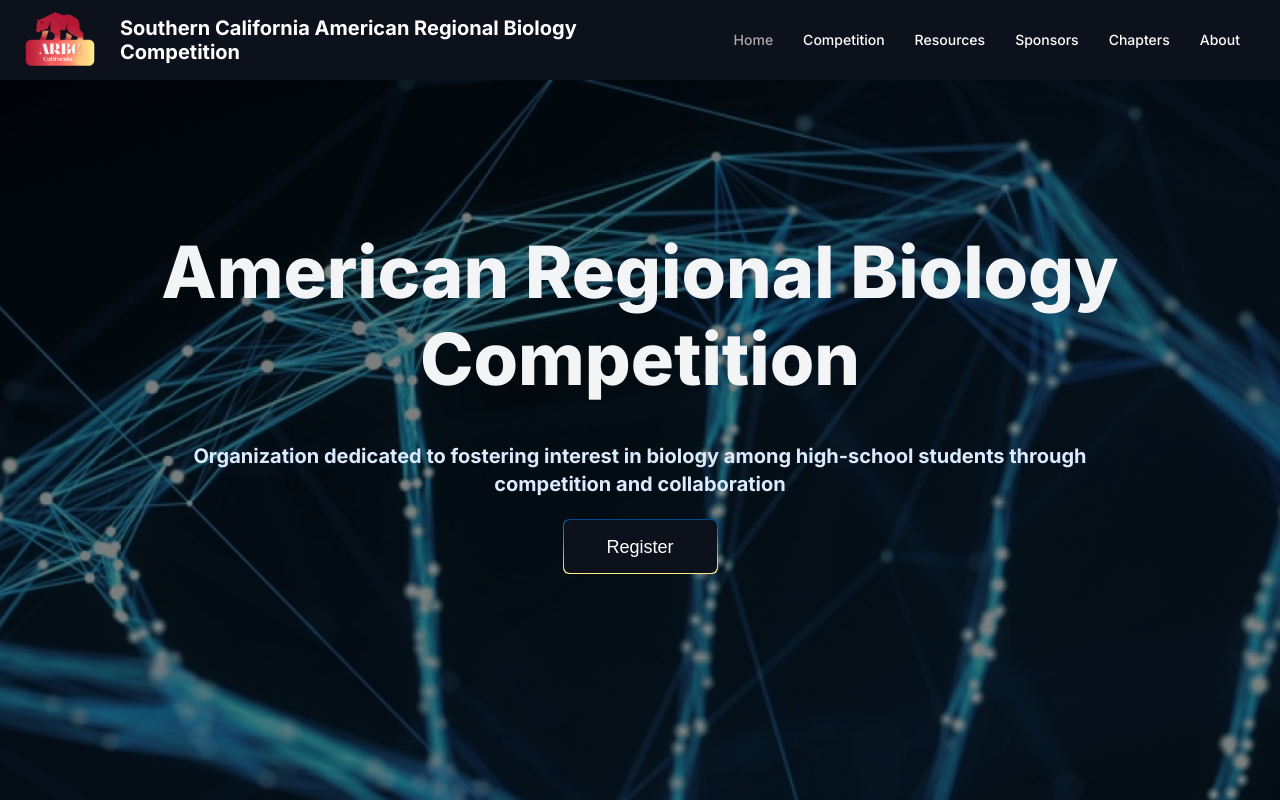
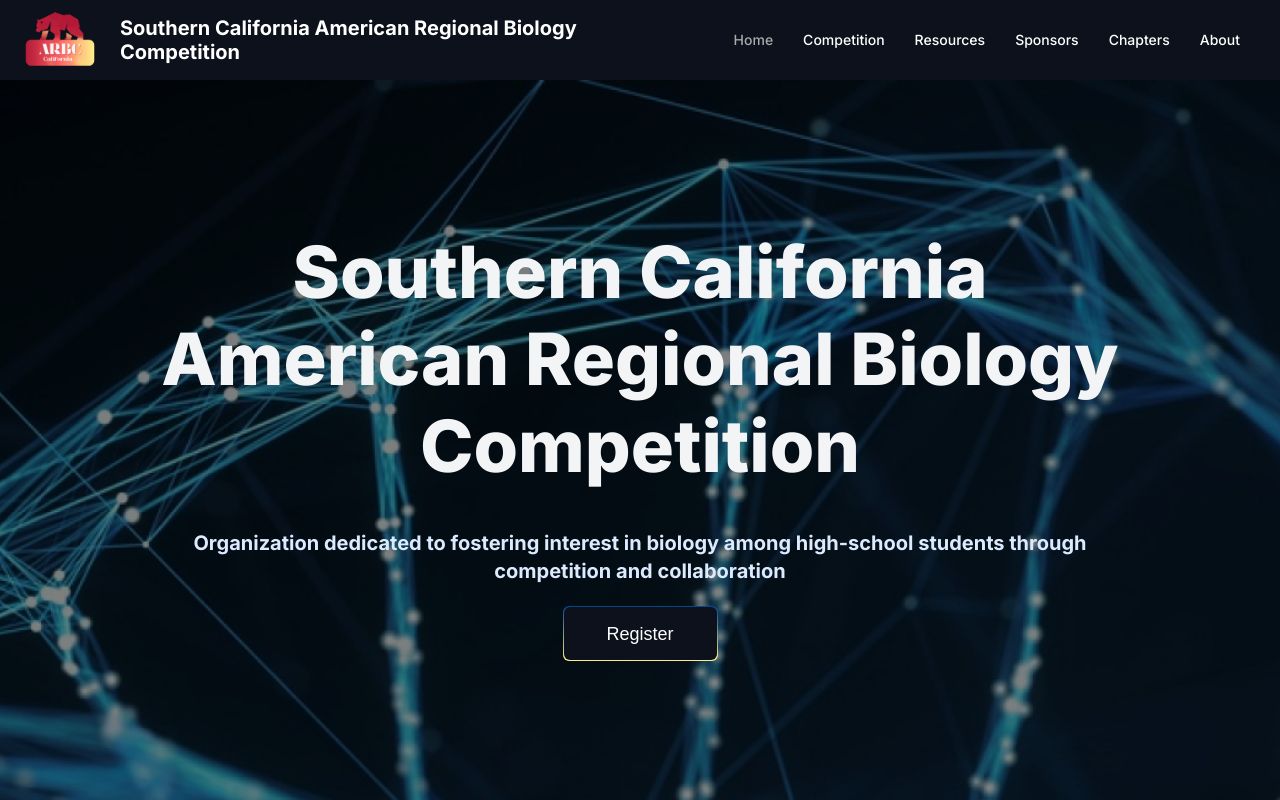
Before and after one commit to LOHS-ACSL-CLUB/arbc-website-frontend, a React (Vite) app: page / in a window 1280 px wide. Shown: the top 800 px of the page. Built offline with nearby package versions, Linux system fonts and the light colour scheme.

Commit message:
forgot about a text

```diff
--- a/src/components/MainPage/IntroductionSection.tsx
+++ b/src/components/MainPage/IntroductionSection.tsx
@@ -5,7 +5,9 @@ function IntroductionSection() {
     return (
         <div className="introduction-section">
             <div className="content">
-                <h1>American Regional Biology Competition</h1>
+                <h1>
+                    Southern California American Regional Biology Competition
+                </h1>
                 <p>
                     Organization dedicated to fostering interest in biology
                     among high-school students through competition and
```
